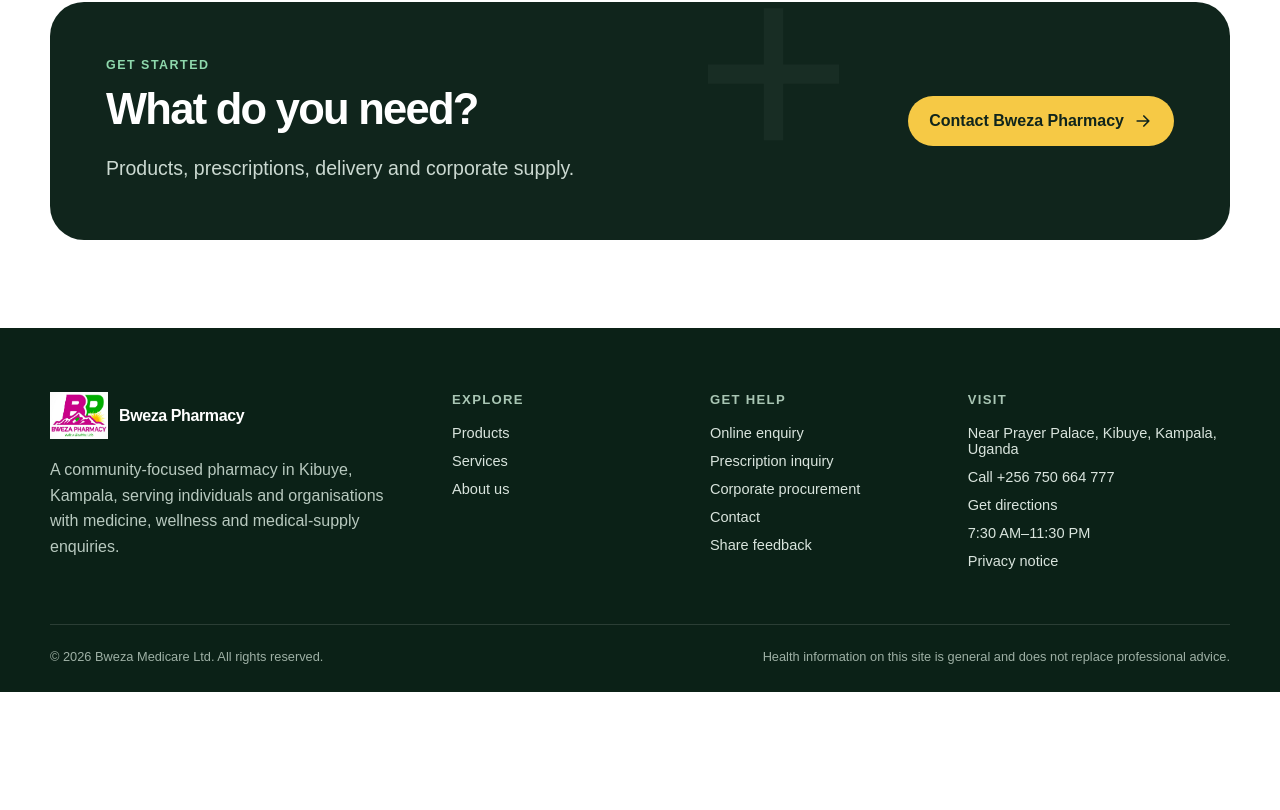
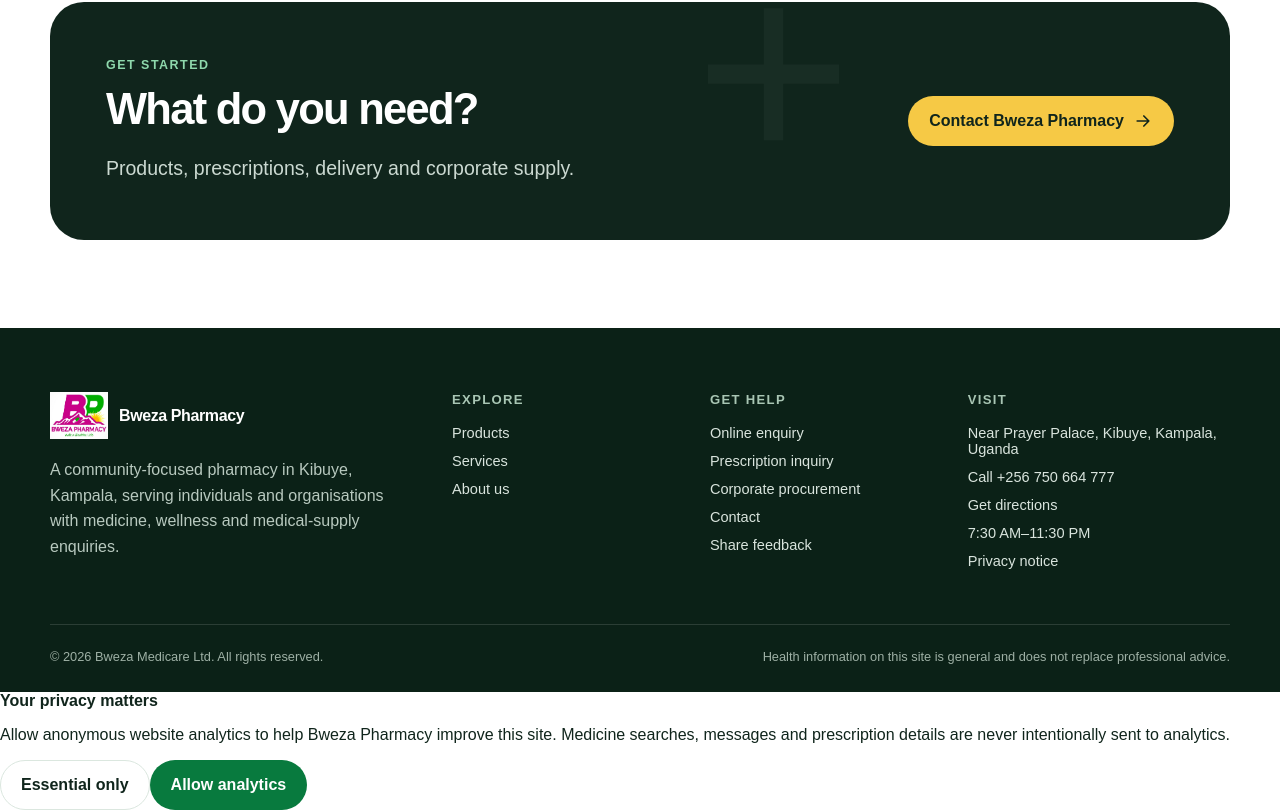
Before and after one commit to Bafakyiivan/Bweza-Pharmacy, a Next.js app: page / in a window 1280 px wide. Shown: the part 3412-4222 px from the top of the page. Before the commit the page ends 4104 px from the top, so only its background shows below. Built offline with nearby package versions, Linux system fonts and the light colour scheme; no server answers.

Commit message:
Add privacy-first analytics consent

```diff
--- a/components/analytics.tsx
+++ b/components/analytics.tsx
@@ -1,12 +1,32 @@
+"use client";
+
 import Script from "next/script";
+import { useEffect, useState } from "react";
 import { ConversionTracker } from "@/components/conversion-tracker";
+
+type Consent = "granted" | "denied" | null | undefined;
+const CONSENT_KEY = "bweza-analytics-consent";
 
 export function Analytics() {
   const gaId = process.env.NEXT_PUBLIC_GA_ID;
   const pixelId = process.env.NEXT_PUBLIC_META_PIXEL_ID;
+  const [consent, setConsent] = useState<Consent>(undefined);
+
+  useEffect(() => {
+    const saved = window.localStorage.getItem(CONSENT_KEY);
+    setConsent(saved === "granted" || saved === "denied" ? saved : null);
+  }, []);
+
+  function choose(value: Exclude<Consent, null | undefined>) {
+    window.localStorage.setItem(CONSENT_KEY, value);
+    setConsent(value);
+  }
+
+  const enabled = consent === "granted";
   return <>
-    {gaId ? <><Script src={`https://www.googletagmanager.com/gtag/js?id=${gaId}`} strategy="afterInteractive" /><Script id="ga-init" strategy="afterInteractive">{`window.dataLayer=window.dataLayer||[];function gtag(){dataLayer.push(arguments)}gtag('js',new Date());gtag('config','${gaId}',{anonymize_ip:true});`}</Script></> : null}
-    {pixelId ? <Script id="meta-pixel" strategy="afterInteractive">{`!function(f,b,e,v,n,t,s){if(f.fbq)return;n=f.fbq=function(){n.callMethod?n.callMethod.apply(n,arguments):n.queue.push(arguments)};if(!f._fbq)f._fbq=n;n.push=n;n.loaded=!0;n.version='2.0';n.queue=[];t=b.createElement(e);t.async=!0;t.src=v;s=b.getElementsByTagName(e)[0];s.parentNode.insertBefore(t,s)}(window,document,'script','https://connect.facebook.net/en_US/fbevents.js');fbq('init','${pixelId}');fbq('track','PageView');`}</Script> : null}
-    <ConversionTracker />
+    {enabled && gaId ? <><Script src={`https://www.googletagmanager.com/gtag/js?id=${gaId}`} strategy="afterInteractive" /><Script id="ga-init" strategy="afterInteractive">{`window.dataLayer=window.dataLayer||[];function gtag(){dataLayer.push(arguments)}gtag('js',new Date());gtag('config','${gaId}',{anonymize_ip:true});`}</Script></> : null}
+    {enabled && pixelId ? <Script id="meta-pixel" strategy="afterInteractive">{`!function(f,b,e,v,n,t,s){if(f.fbq)return;n=f.fbq=function(){n.callMethod?n.callMethod.apply(n,arguments):n.queue.push(arguments)};if(!f._fbq)f._fbq=n;n.push=n;n.loaded=!0;n.version='2.0';n.queue=[];t=b.createElement(e);t.async=!0;t.src=v;s=b.getElementsByTagName(e)[0];s.parentNode.insertBefore(t,s)}(window,document,'script','https://connect.facebook.net/en_US/fbevents.js');fbq('init','${pixelId}');fbq('track','PageView');`}</Script> : null}
+    {enabled ? <ConversionTracker /> : null}
+    {consent === null && (gaId || pixelId) ? <aside className="analytics-consent" aria-label="Analytics preference"><div><strong>Your privacy matters</strong><p>Allow anonymous website analytics to help Bweza Pharmacy improve this site. Medicine searches, messages and prescription details are never intentionally sent to analytics.</p></div><div className="analytics-consent-actions"><button className="button button-secondary" type="button" onClick={() => choose("denied")}>Essential only</button><button className="button" type="button" onClick={() => choose("granted")}>Allow analytics</button></div></aside> : null}
   </>;
 }
```
